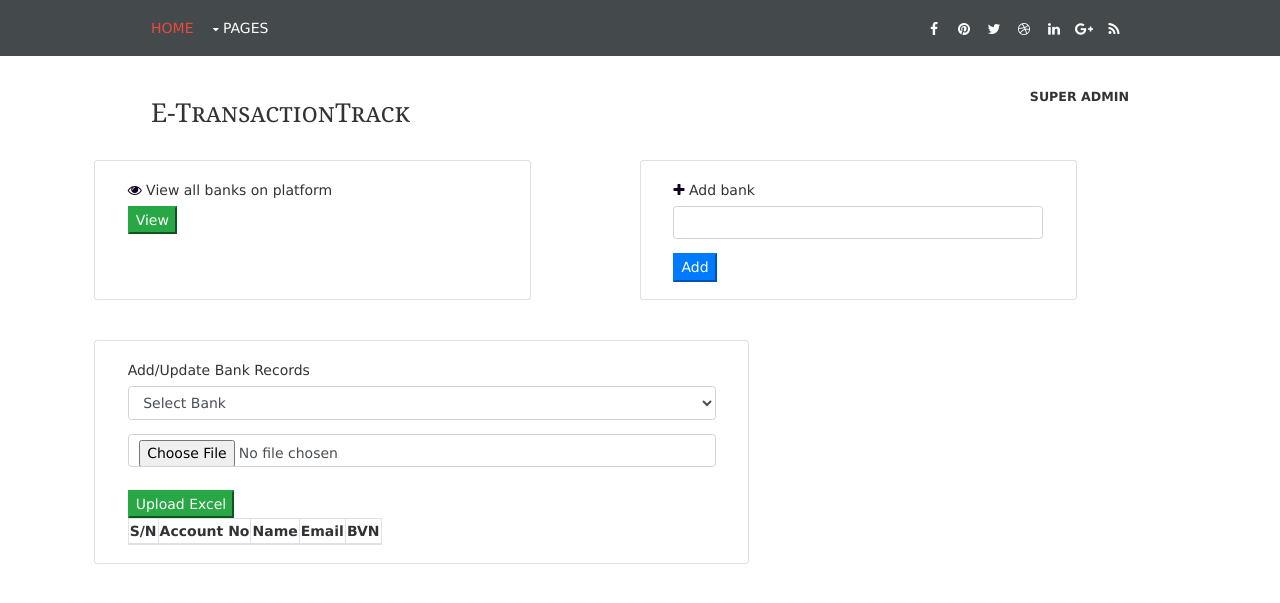
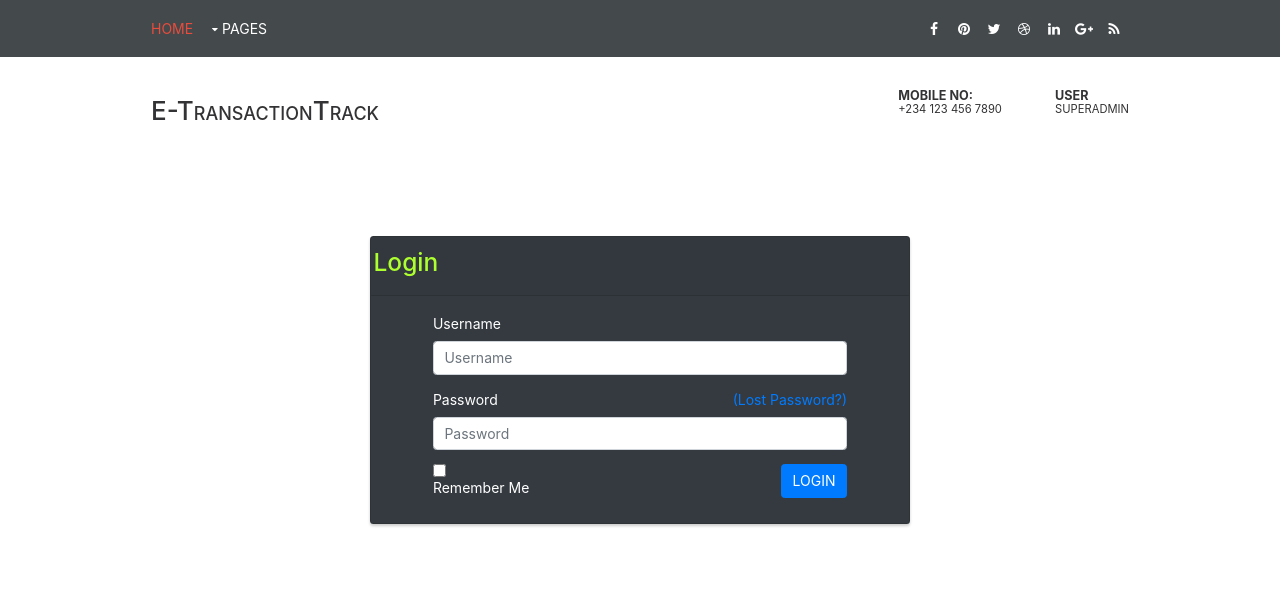
Before and after one commit to toyetola/bankTransactionTrack, a PHP site: page /superadmin/index.php in a window 1280 px wide. Shown: the top 603 px of the page. Run offline with PHP 8.4, Linux system fonts and the light colour scheme; data that the repository does not hold is empty; some libraries are stand-ins or nearby versions.

Commit message:
to be uploaded

```diff
--- a/superadmin/index.php
+++ b/superadmin/index.php
@@ -2,78 +2,46 @@
 /**
  * Created by PhpStorm.
  * User: oyetola
- * Date: 1/27/2018
- * Time: 2:09 PM*/
+ * Date: 2/3/2018
+ * Time: 8:02 AM
+ */
 require '../conn.php';
-if(isset($_POST['add'])){
-    $bv = $_POST['bank'];
-    $m = strtolower($bv);
-    $cn ->query(
-        "CREATE TABLE $m (
-    id int,
-    acct_no int,
-    name varchar(120),
-    email varchar(100),
-    bvn int
-);"
-    );
-
-$r = $cn->query("INSERT INTO banks(`banks`) VALUES ('$bv')");
-if($r){
-    echo "<script>alert('Successfully added')</script>";
+session_start();
+if (isset($_POST['login'])){
+    $df = $_POST['user'];
+    $fd = $_POST['pword'];
+    $fr = $cn->query("SELECT * FROM superadmin where username='$df' AND password='$fd'");
+    if($fr->num_rows > 0) {
+        $_SESSION['username'] = $df;
+        echo "<script>window.location.href='home.php';</script>";
+    }else{
+        echo "<script>alert('Wrong Login details Supplied.Try again!');</script>";
     }
 }
-
-if (isset($_POST['block'])){
-
-}
-
-if(isset($_REQUEST['upload'])){
-  $fl = $_POST['bank'];
-  $fl = strtolower($fl);
-    $filetmpname=$_FILES['uploadnew']['tmp_name'];
-
-    $filenamenew= $_FILES['uploadnew']['name'];
-    //$filenamenew=$teller_num.".jpg";
-    $filedestination=$fl.'/'.$filenamenew;
-    move_uploaded_file($filetmpname, $filedestination);
-
-    $file = "$fl/$filenamenew";
-    $handle = fopen($file, "r");
-    $c = 0;
-    while(($filesop = fgetcsv($handle, 1000, ",")) !== false) {
-
-        $acctno = $filesop[0];
-        $acctname = $filesop[1];
-        $email = $filesop[2];
-        $bvn = $filesop[3];
-
-        $sql = ("INSERT INTO $fl (`acct_no`, `name`, `email`, `bvn`) VALUES ('$acctno','$acctname','$email','$bvn')");
-
-        $statement = $cn->query($sql);
-
-
-        if ($statement == true) {
-
-            echo "<script>alert('Upload was successfull')</script>";
-            //header("location:index.php");
-        } else {
-            echo "<script>alert('Upload Not successfull')</script>";
-            //header("location:index.php");
+if (isset($_POST['register'])){
+    $bank = $_POST['bank'];
+    $user = $_POST['username'];
+    $pword = $_POST['pass'];
+    $cpword = $_POST['cpass'];
+    if ($cpword == $pword && $bank!= 'Select Bank') {
+        $fr = $cn->query("INSERT INTO admn (`bank`, `username`, `password`) VALUES ('$bank','$user','$pword')");
+        if ($fr){
+            echo "<script>alert('Successfully registered. Please Login')</script>";
+            echo "<script>window.location.href='index.php';</script>";
         }
     }
 }
 ?>
 <!DOCTYPE html>
+
 <html>
 <head>
     <title>E-track</title>
     <meta charset="utf-8">
     <meta name="viewport" content="width=device-width, initial-scale=1.0, maximum-scale=1.0, user-scalable=no">
     <link href="../layout/styles/layout.css" rel="stylesheet" type="text/css" media="all">
-    <link rel="stylesheet" href="../layout/styles/bootstrap/css/bootstrap.css">
-    <link rel="stylesheet" href="../layout/styles/bootstrap/bootstrap.min.css">
-    <link rel="stylesheet" href="../layout/styles/framework.css">
+    <link rel="stylesheet" href="../layout/styles/bootstrap/bootstrap.css">
+    <link rel="stylesheet" href="../layout/styles/bootstrap/css/bootstrap.min.css">
 </head>
 <body id="top">
 <!-- ################################################################################################ -->
@@ -84,11 +52,11 @@ if(isset($_REQUEST['upload'])){
         <!-- ################################################################################################ -->
         <nav id="mainav" class="fl_left">
             <ul class="clear">
-                <li class="active"><a href="index.html">Home</a></li>
+                <li class="active"><a href="index.php">Home</a></li>
                 <li><a class="drop" href="#">Pages</a>
                     <ul>
-                        <li aria-disabled="true">Page<a  href="#"></a></li>
-                        <li aria-disabled="true">Settings<a href="#"></a></li>
+                        <li><a href="#">Gallery</a></li>
+                        <li><a href="#">Settings</a></li>
                     </ul>
                 </li>
             </ul>
@@ -119,190 +87,74 @@ if(isset($_REQUEST['upload'])){
         </div>
         <div id="quickinfo" class="fl_right">
             <ul class="nospace inline">
-                <li><strong>Super admin</strong><br>
-</li>
-                <!--<li><strong>Phone no:</strong><br>
-+00 (123) 456 7890</li>-->
+                <li><strong>Mobile no:</strong><br>
+                    +234 123 456 7890</li>
+                <li><strong>User</strong><br>
+                    SuperAdmin</li>
             </ul>
         </div>
         <!-- ################################################################################################ -->
     </header>
+</div>
+
+<div class="container">
     <div class="row">
-<div class="card col-md-4 offset-md-1">
-  <div class="card-body">
+        <div class="col-sm-10 offset-sm-1 col-md-6 offset-md-3" id="lop">
+            <div class="card panel-login bg-dark">
+                <div class="card-header ">
+                    <div class="row" >
 
-      <label><span><i class="fa fa-eye"></i></span> View all banks on platform</label>
-      <button name="add" class="btn-success" id="view">View</button>
-<?php $r = $cn->query('SELECT * FROM banks');
-while ($res = $r->fetch_assoc()) {
-    if($res['status'] == 1) {
-        echo "<div class='col-10 list'><ul id='list'><li class='list'>" . $res['banks'] . "</li><ul><button type='submit' id='block' class='btn-warning btn-sm sus'>Suspend</button></div>";
-    }else{
-        echo "<div class='col-10 list'><ul id='list'><li class='list'>" . $res['banks'] . "</li><ul><button type='submit' id='block' class='btn-inverse btn-sm susd'>Suspended</button></div>";
-    }
-    }?>
+                            <h3 style="text-align: center"><a href="#" class="active" id="login-form-link">Login</a></h3>
 
                     </div>
                 </div>
-        <div class="card col-md-4 offset-md-1">
                 <div class="card-body">
-               <label><span><i class="fa fa-plus"></i></span> Add bank</label>
-                <form method="post" action="index.php">
+                    <div class="row">
+                        <div class="col-lg-10 offset-lg-1">
+                            <form action="index.php" id="frmSignIn" method="post" style="display:block">
                                 <div class="form-group">
-                    <input type="text" class="input-group-lg form-control" name="bank" id="bank" required>
+                                    <label style="color: white">Username</label>
+
+                                    <input type="text" value="" class="form-control input-lg" placeholder="Username" name="user">
+
                                 </div>
-                    <input type="submit"name="add" class="btn-primary" value="Add">
-                </form>
+                                <div class="form-group">
+
+                                    <a class="pull-right" href="#">(Lost Password?)</a>
+                                    <label style="color: white">Password</label>
+
+                                    <input type="password" value="" class="form-control input-lg" placeholder="Password" name="pword">
+                                </div>
+                                <div class="row">
+                                    <div class="col-md-6">
+															<span class="remember-box checkbox">
+																<label for="rememberme" style="color: white">
+																	<input type="checkbox" id="rememberme" name="rememberme">Remember Me
+																</label>
+															</span>
+                                    </div>
+                                    <div class="col-md-6">
+                                        <input type="submit" value="Login" name="login" class="btn btn-primary pull-right mb-xl" data-loading-text="Loading...">
                                     </div>
                                 </div>
-    </div>
-
-    <div class="row" id="bk">
-        <div class="card col-6 offset-1">
-        <div class="card-body">
-          <label>Add/Update Bank Records</label>
-
-            <form action="index.php" method="POST" enctype="multipart/form-data">
-                <div class="form-group">
-                    <select class="form-control" id="kl" name="bank" required>
-                        <option selected>Select Bank</option>
-                        <?php $r = $cn->query('SELECT * FROM banks');
-                        while ($res = $r->fetch_assoc()) {
-                            echo "<option>".$res['banks']."</option>";
-                        }
-                        ?>
-                    </select>
-                </div>
-                <input type="file" class="form-control" name="uploadnew" required><br>
-                <!--<p> Accepted File Extensions Are csv,xml,pgf</p>-->
-                <button class="btn-success" name="upload">Upload Excel</button>
                             </form>
 
-
-            <table id="myTable" class="table-bordered table-striped">
-                <thead>
-                <tr>
-                    <th>S/N</th>
-                    <th>Account No</th>
-                    <th>Name</th>
-                    <th>Email</th>
-                    <th>BVN</th>
-                </tr>
-                </thead>
-                <tfoot>
-
-                </tfoot>
-                <tbody>
-
-                </tbody>
-            </table>
                         </div>
                     </div>
                 </div>
             </div>
+        </div></div>
+</div>
+<script src="../layout/scripts/jquery.min.js"></script>
+<script src="../layout/scripts/jquery.backtotop.js"></script>
+<script src="../layout/scripts/jquery.mobilemenu.js"></script>
+<!-- IE9 Placeholder Support -->
+<script src="../layout/scripts/jquery.placeholder.min.js"></script>
+<script src="../layout/scripts/bootstrap/bootstrap.min.js"></script>
 
-<script src="../jquery/jquery.min.js"></script>
-<script src="../layout/scripts/bootstrap/bootstrap.min.js"></script>
-<script src="../jquery/jquery.dataTables.min.js"></script>
 <script>
-$(document).ready(function () {
-    $('.list').attr('hidden', true);
-    $('.sus').attr('hidden', true);
-    $('#view').click(function () {
-        var b = $(this).text();
-        if (b == 'View') {
-            $('.list').attr('hidden', false);
-            $('.sus').attr('hidden', false);
-            $(this).text('Collapse');
-        } else {
-            $('.list').attr('hidden', true);
-            $('.sus').attr('hidden', true);
-            $(this).text('View');
-        }
-    });
 
-    $('#add').submit(function () {
-        var n = $('#bank').text();
-        n = n.toLowerCase();
-        $.ajax({
-            url: 'fetchbank.php',
-            type: 'POST',
-            data: {n: n},
-            success: function (data) {
-                if (data !== '') {
-                    $('#list').html(data);
-                    alert('updated');
-                }
-            }
-        });
-    });
 
-    $('#kl').on('change', function () {
-        var d = $('#kl option:selected').text();
-        d = d.toLowerCase();
-        $.ajax({
-            url: 'fetchbank.php',
-            type: 'POST',
-            data: {d:d},
-            success: function (data){
-                if(data !== "") {
-                    $('tbody').html(data);
-                }
-                else{
-                    alert('No records for this Bank');
-                }
-            },
-            error: function (dat) {
-                window.alert('error');
-            }
-        });
-    });
-
-    $('.sus').on('click', function () {
-        var f  = $(this).closest('div').find('li').text();
-
-        $.ajax({
-            url: 'fetchbank.php',
-            type: 'POST',
-            data: {f:f},
-            success: function (data){
-                if(data !== "") {
-                    alert('Change was susccesful');
-                    location.reload();
-
-                }
-                else{
-                    alert('Change made!');
-                }
-            },
-            error: function (dat) {
-                window.alert('error');
-            }
-        });
-    });
-
-    $('.susd').on('click', function () {
-        var g  = $(this).closest('div').find('li').text();
-
-        $.ajax({
-            url: 'fetchbank.php',
-            type: 'POST',
-            data: {g:g},
-            success: function (data){
-                if(data !== "") {
-                    alert('Change was susccesful');
-                    location.reload();
-                }
-                else{
-                    alert('Change made!');
-                }
-            },
-            error: function (dat) {
-                window.alert('error');
-            }
-        });
-    });
-});
 </script>
 </body>
 </html>
```
Also changed, not shown: admin/aminhome.php (+5 -4 lines), admin/index.php (+4 -4 lines), index.php (+4 -7 lines), message.php (+13 -10 lines), regext.php (+14 -6 lines), test.html (deleted, +0 -104 lines). Lines whose indentation alone changed are shown as unchanged.
